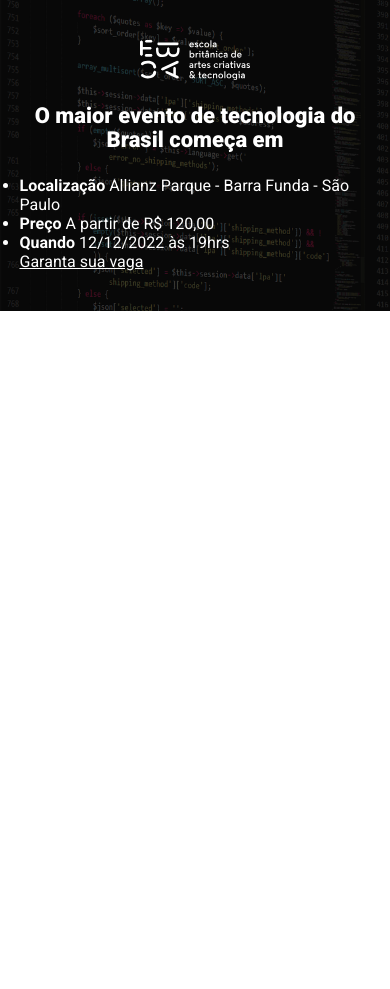
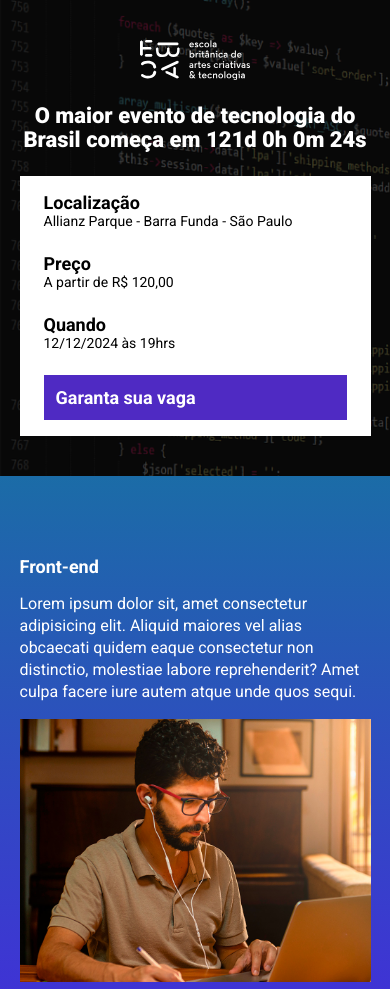
Before and after one commit to tbordini1/ebac_tech_talks, a website built with Parcel: page src/index.html in a window 390 px wide. Shown: the top 989 px of the page. Before the commit the page ends 844 px from the top, so only its background shows below. Built offline with nearby package versions, Linux system fonts and the light colour scheme.

Commit message:
criando a contagem regressiva

```diff
--- a/package.json
+++ b/package.json
@@ -1,9 +1,9 @@
 {
   "name": "ebac_talks",
   "version": "1.0.0",
-  "main": "index.js",
   "scripts": {
     "dev": "parcel src/index.html src/styles/main.scss src/scripts/main.js",
+    "build": "parcel build src/index.html",
     "test": "echo \"Error: no test specified\" && exit 1"
   },
   "keywords": [],
--- a/src/index.html
+++ b/src/index.html
@@ -8,6 +8,7 @@
     <link rel="preconnect" href="https://fonts.gstatic.com" crossorigin>
     <link href="https://fonts.googleapis.com/css2?family=Roboto:wght@400;700;900&display=swap" rel="stylesheet">
     <link rel="stylesheet" href="./styles/main.scss">
+    <link rel="stylesheet" href="https://unpkg.com/aos@next/dist/aos.css" />
 </head>
 <body>
     <header class="hero">
@@ -28,7 +29,7 @@
                     </li>
                     <li class="infos-bar__infos__item">
                         <b>Quando</b>
-                        12/12/2022 às 19hrs
+                        12/12/2024 às 19hrs
                     </li>
                 </ul>
                 <a href="#" class="button button--primary">
@@ -38,8 +39,52 @@
         </div>
     </header>
 
+    <section class="event event--frontend">
+        <div class="container" data-aos="fade-right">
+            <div class="event__details">
+                <h2 class="event__details__title">Front-end</h2>
+                <p class="event__details__description">
+                    Lorem ipsum dolor sit, amet consectetur adipisicing elit. Aliquid maiores vel alias obcaecati quidem eaque consectetur non distinctio, molestiae labore reprehenderit? Amet culpa facere iure autem atque unde quos sequi.
+                </p>
+            </div>
+            <img class="event__image" src="./images/frontend.png" alt="Front-end">
+        </div>
+    </section>
+    <section class="event event--ui-ux event--image-left">
+        <div class="container" data-aos="fade-left">
+            <div class="event__details">
+                <h2 class="event__details__title">UI/UX</h2>
+                <p class="event__details__description">
+                    Lorem ipsum dolor sit, amet consectetur adipisicing elit. Aliquid maiores vel alias obcaecati quidem eaque consectetur non distinctio, molestiae labore reprehenderit? Amet culpa facere iure autem atque unde quos sequi.
+                </p>
+            </div>
+            <img class="event__image" src="./images/ui-ux.png" alt="UI/UX">
+        </div>
+    </section>
+    <section class="event event--data-science">
+        <div class="container" data-aos="fade-right">
+            <div class="event__details">
+                <h2 class="event__details__title">Data Science</h2>
+                <p class="event__details__description">
+                    Lorem ipsum dolor sit, amet consectetur adipisicing elit. Aliquid maiores vel alias obcaecati quidem eaque consectetur non distinctio, molestiae labore reprehenderit? Amet culpa facere iure autem atque unde quos sequi.
+                </p>
+            </div>
+            <img class="event__image" src="./images/data.png" alt="Data Science">
+        </div>
+    </section>
+    <section class="event event--backend event--image-left">
+        <div class="container" data-aos="fade-left">
+            <div class="event__details">
+                <h2 class="event__details__title">Back-end</h2>
+                <p class="event__details__description">
+                    Lorem ipsum dolor sit, amet consectetur adipisicing elit. Aliquid maiores vel alias obcaecati quidem eaque consectetur non distinctio, molestiae labore reprehenderit? Amet culpa facere iure autem atque unde quos sequi.
+                </p>
+            </div>
+            <img class="event__image" src="./images/backend.png" alt="Back-end">
+        </div>
+    </section>
 
-
+    <script src="https://unpkg.com/aos@next/dist/aos.js"></script>
     <script src="scripts/main.js"></script>
 
 </body>
--- a/src/scripts/main.js
+++ b/src/scripts/main.js
@@ -1 +1,27 @@
-console.log("Olá Mundo");
+AOS.init();
+
+const dataDoEvento = new Date("Dec 12, 2024 19:00:00");
+const timeStampDoEvento = dataDoEvento.getTime();
+
+const contaASHoras = setInterval(function(){
+const agora = new Date();
+const timeStampAtual = agora.getTime();
+
+const distanciaAteOEvento = timeStampDoEvento - timeStampAtual;
+
+const diaEmMs = 1000 * 60 * 60 *24;
+const horaEmMs = 1000 * 60 * 60;
+const minutoEmMs = 1000 * 60;
+
+const diasAteOEvento = Math.floor(distanciaAteOEvento / diaEmMs);
+const horasAteOEvento = Math.floor((diasAteOEvento % diaEmMs) / horaEmMs);
+const minutosAteOEvento = Math.floor((diasAteOEvento % horaEmMs) / minutoEmMs);
+const segundosAteOEvento = Math.floor((distanciaAteOEvento % minutoEmMs) / 1000);
+
+document.getElementById('contador').innerHTML = `${diasAteOEvento}d ${horasAteOEvento}h ${minutosAteOEvento}m ${segundosAteOEvento}s`;
+
+if (distanciaAteOEvento < 0) {
+    clearInterval(contaASHoras);
+    document.getElementById('contador').innerHTML = 'Evento expirado'
+}
+},1000);
--- /dev/null
+++ b/src/styles/_event.scss
@@ -0,0 +1,64 @@
+@use 'variables';
+
+.event {
+    padding: 80px 0;
+
+    &--frontend {
+        background-image: linear-gradient(variables.$blue1, variables.$blue2);
+    }
+
+    &--ui-ux {
+        background-image: linear-gradient(variables.$blue2, variables.$pink);
+    }
+
+    &--data-science {
+        background-image: linear-gradient(variables.$pink, variables.$yellow);
+    }
+
+    &--backend {
+        background-image: linear-gradient(variables.$yellow, variables.$pink);
+    }
+
+    &--image-left {
+        .container {
+            flex-direction: row-reverse;
+        }
+    }
+
+
+    .container {
+        display: flex;
+        gap: 40px;
+    }
+
+    &__image {
+        max-width: 360px;
+    }
+
+    &__details {
+        &__title {
+            font-size: 18px;
+            font-weight: bold;
+            margin-bottom: 16px;
+        }
+
+        &__description {
+            line-height: 22px;
+        }
+    }
+
+    @media (max-width: 640px) {
+        .container {
+            display: block;
+        }
+
+        &__image {
+            width: 100%;
+        }
+
+        &__details {
+            margin-right: 0;
+            margin-bottom: 16px;
+        }
+    }
+}
--- a/src/styles/_hero.scss
+++ b/src/styles/_hero.scss
@@ -1,3 +1,5 @@
+@use 'variables';
+
 .hero {
     padding-top: 64px;
     padding-bottom: 100px;
@@ -16,7 +18,7 @@
         left: 0;
         width: 100%;
         height: 100%;
-        background-color: #000;
+        background-color: variables.$secondaryTextColor;
         content: '';
         opacity: .7;
     }
--- /dev/null
+++ b/src/styles/_variables.scss
@@ -0,0 +1,8 @@
+$textColor: #fff;
+$secondaryTextColor: #000;
+
+$blue1: #1b6ca7;
+$blue2: #442bdb;
+$pink: #89223b;
+$yellow: #9c791d;
+$purple: #4F2AC3;
--- /dev/null
+++ b/src/styles/components/_buttons.scss
@@ -0,0 +1,26 @@
+@use '../variables';
+
+.button {
+    padding: 12px;
+    font-size: 18px;
+    font-weight: bold;
+    text-decoration: none;
+    text-align: center;
+    white-space: nowrap;
+
+    &--primary {
+        color: variables.$textColor;
+        background: variables.$purple;
+        ;
+    }
+
+    @media (max-width: 640px) {
+        display: block;
+        width: 100%;
+    }
+
+    @media (max-width: 1024px) {
+        display: flex;
+        align-items: center;
+    }
+}
--- /dev/null
+++ b/src/styles/components/_infos_bar.scss
@@ -0,0 +1,42 @@
+@use '../variables';
+
+.infos-bar {
+    padding: 16px 24px;
+    background-color: variables.$textColor;
+    display: flex;
+    justify-content: space-between;
+
+    &__infos {
+        display: flex;
+        gap: 40px;
+
+        &__item {
+            font-size: 14px;
+            color: variables.$secondaryTextColor;
+
+            b {
+                color: variables.$secondaryTextColor;
+                font-size: 18px;
+                display: block;
+            }
+        }
+    }
+
+    @media (max-width: 640px) {
+        display: block;
+
+        &__infos {
+            display: block;
+
+            &__item {
+                margin-bottom: 24px;
+            }
+        }
+    }
+
+    @media (max-width: 1024px) {
+        &__infos {
+            gap: 16px;
+        }
+    }
+}
--- a/src/styles/main.scss
+++ b/src/styles/main.scss
@@ -1,11 +1,16 @@
 @use 'hero';
+@use 'components/infos_bar';
+@use 'components/buttons';
+@use 'event';
+@use 'variables';
 
 *{
     margin: 0;
     padding: 0;
     box-sizing: border-box;
     font-family: Roboto, sans-serif;
-    color: #fff;
+    color: variables.$textColor;
+    list-style: none;
 }
 
 .container {
```
